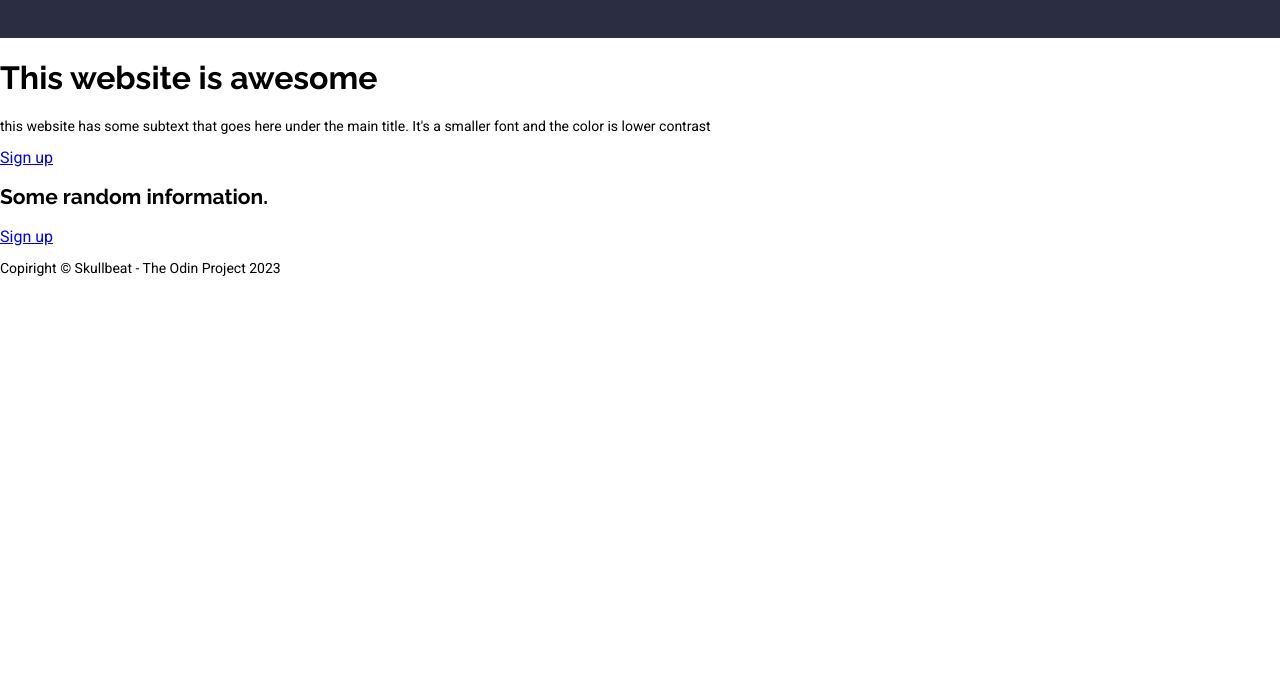
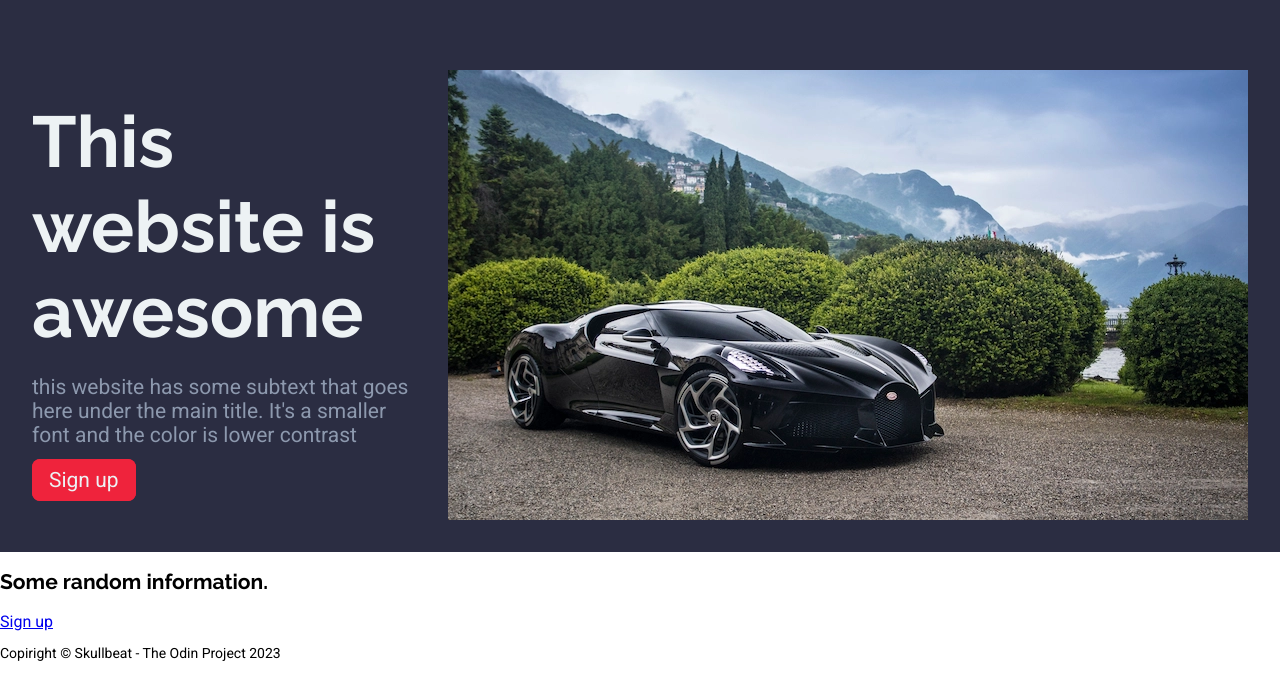
Before and after one commit to Skullbeat/odin-landing-page, a plain HTML site: page index.html in a window 1280 px wide. Shown: the part 77-776 px from the top of the page. Drawn offline with Linux system fonts and the light colour scheme.

Commit message:
Banner
Styled banner

```diff
--- a/index.html
+++ b/index.html
@@ -8,18 +8,23 @@
 </head>
 <body>
     <header>
+        <div class="container">
             <img src="images/logo-white.webp" alt="Main logo" class="logo">
             <ul class="main-menu">
                 <li><a href="#" class="menu-link">Cars</a></li>
                 <li><a href="#" class="menu-link">FAQS</a></li>
                 <li><a href="#" class="menu-link">Contact</a></li>
             </ul>
+        </div>
     </header>
     <div class="banner">
+        <div class="container">
             <div class="banner-text">
                 <h1>This website is awesome</h1>
                 <p>this website has some subtext that goes here under the main title. It's a smaller font and the color is lower contrast</p>
                 <a href="#" class="btn">Sign up</a>
+            </div>
+            <img src="images/banner.webp" alt="Image of Bugatti La Voiture Noir">
         </div>
     </div>
     <div class="block-info">
--- a/styles.css
+++ b/styles.css
@@ -6,6 +6,11 @@ font-family: 'Roboto', sans-serif;*/
 body {
     padding: 0;
     margin: 0;
+}
+
+.container {
+    max-width: 1440px;
+    margin: 0 auto;
 }
 
 /* Typography */
@@ -42,6 +47,9 @@ header {
     padding: 2rem;
     background-color: #2B2D42;
     color: #EDF2F4;
+}
+
+header .container {
     display: flex;
     justify-content: space-between;
     align-items: center;
@@ -66,3 +74,56 @@ header {
 .menu-link:hover {
     color: #EF233C;
 }
+
+/* Banner */
+
+.banner {
+    min-height: 50vh;
+    padding: 2rem;
+    background-color: #2B2D42;
+}
+
+.banner .container {
+    display: flex;
+    justify-content: center;
+    align-items: center;
+    gap: 2rem;
+}
+
+.banner-text {
+    color: #EDF2F4;
+    max-width: 540px;;
+    flex: 1;
+}
+
+.banner-text h1 {
+    font-size: 72px;
+    margin: 0 0 1rem;
+}
+
+.banner-text p {
+    font-size: 21px;
+    color: #8D99AE;
+}
+
+.banner-text .btn {
+    text-decoration: none;
+    font-size: 21px;
+    padding: .5rem 1rem;
+    border-radius: 8px;
+    background-color: #EF233C;
+    border: 1px solid #EF233C;
+    color: #EDF2F4;
+    transition: all .5s ease;
+}
+
+.banner-text .btn:hover {
+    background-color: transparent;
+    border: 1px solid #EDF2F4;
+}
+
+.banner .container img {
+    max-width: 100%;
+    height: auto;
+    flex: 0 1 auto;
+}
```
Also changed, not shown: images/banner.webp (added). Lines whose indentation alone changed are shown as unchanged.
